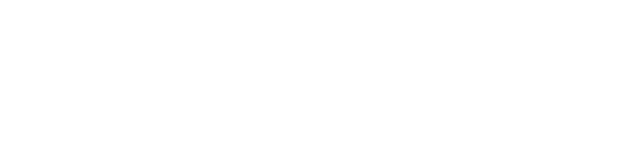
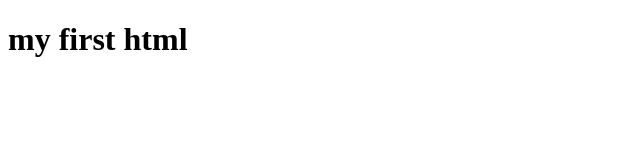
Before and after one commit to youngchang8660/first-repo, a plain HTML site: page index.html in a window 1280 px wide. Shown: the whole page, without its empty margins (0-640 px from the left). Drawn offline with Linux system fonts and the light colour scheme.

Commit message:
added h1

```diff
--- a/index.html
+++ b/index.html
@@ -6,6 +6,6 @@
     <title>Document</title>
 </head>
 <body>
-
+    <h1>my first html</h1>
 </body>
 </html>
```
